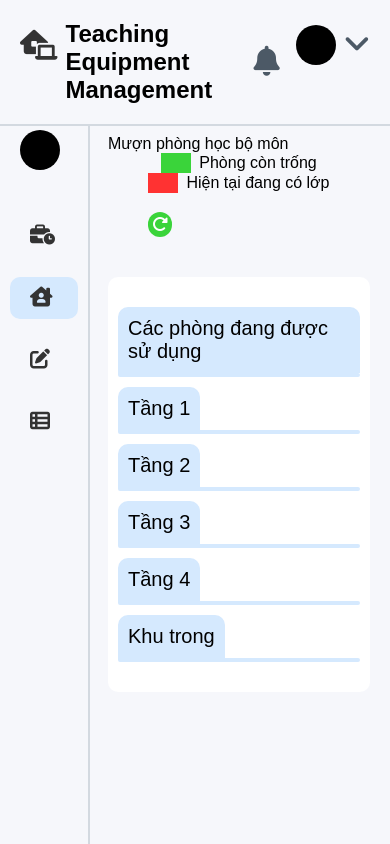
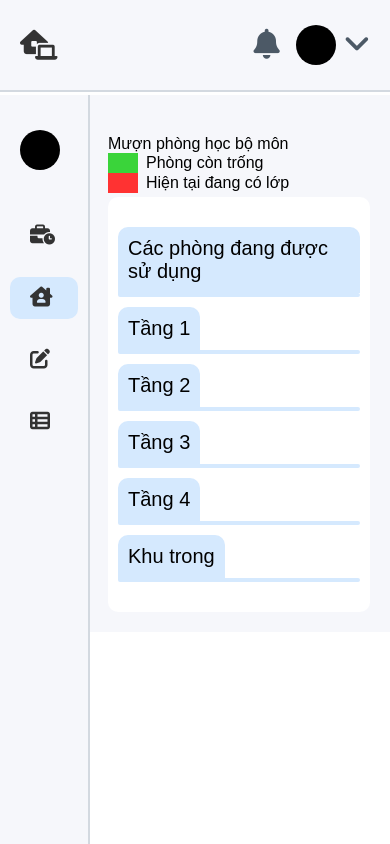
Before and after one commit to LuongLuyen/qltbdayhocCothuthuy-tuyenQuang, a Django app: page /lab/ in a window 390 px wide. Run offline with Django 4.2, Linux system fonts and the light colour scheme; data that the repository does not hold is empty.

Commit message:
xong responsive

```diff
--- a/home/static/home.css
+++ b/home/static/home.css
@@ -1,7 +1,7 @@
 /* header */
 
 .app{
-	width: 100%;
+	width: fit-content;
 	height: 100vh;
 	background-color: var(--gray-color);
 }
--- a/home/static/responsive.css
+++ b/home/static/responsive.css
@@ -53,14 +53,12 @@
 }
 
 .app{
-	width: 120%;
+	width: fit-content;
 }
 
 .content--edit{
 	width: 95%;
 }
-
-
 
 }
 
@@ -127,11 +125,23 @@
 
 .content__device--admin{
 	width: fit-content;
+	margin-top: 4px;
 }
 
 .content__header{
 	flex-direction: column;
 	align-items: left;
+}
+
+.content__header .search{
+	margin-left: 0px;
+	align-self: start;
+	width: 70%;
+	margin-top: 4px;
+}
+
+.switch__page--green a{
+	margin-left: 0px;
 }
 
 .content__header__note{
@@ -144,6 +154,7 @@
 
 .content-color-box{
 	margin-left: 0;
+	align-self: start;
 }
 
 .content--edit__header{
@@ -166,4 +177,27 @@
 .content--edit{
 	min-width: none;
 }
+
+.refresh{
+	display: none
 }
+
+.content__device--room{
+	margin-top: 4px;
+}
+
+.header__name--home{
+	display: none;
+}
+
+.refresh--none{
+	display: none;
+}
+
+.content__soft{
+	width: 90%;
+}
+
+
+
+}
--- a/home/static/signIn-signUp.css
+++ b/home/static/signIn-signUp.css
@@ -1,7 +1,7 @@
 /* signIn signUp */
 
 .app{
-	width: 100%;
+	width: fit-content;
 	height: 100vh;
 	background-color: var(--gray-color);
 }
--- a/home/templates/pages/admin.html
+++ b/home/templates/pages/admin.html
@@ -114,7 +114,7 @@
           Nhập mới thiết bị
       </a>
       </div>
-      <div class="content-color-box">
+      <div class="content-color-box refresh--none">
         <a href="/admins" class="btn add-btn">
           <i class="fa-solid fa-rotate-right"></i>
           <span>làm mới</span>
```
